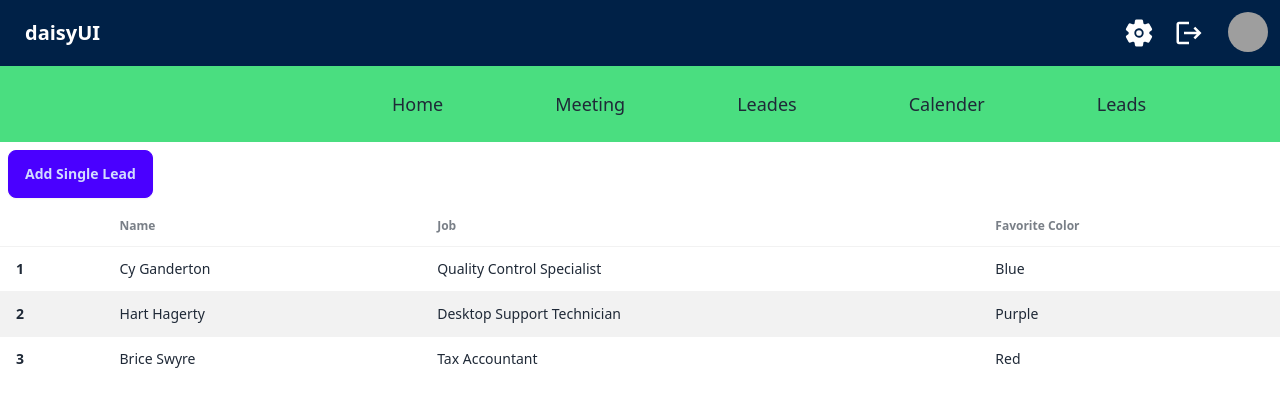
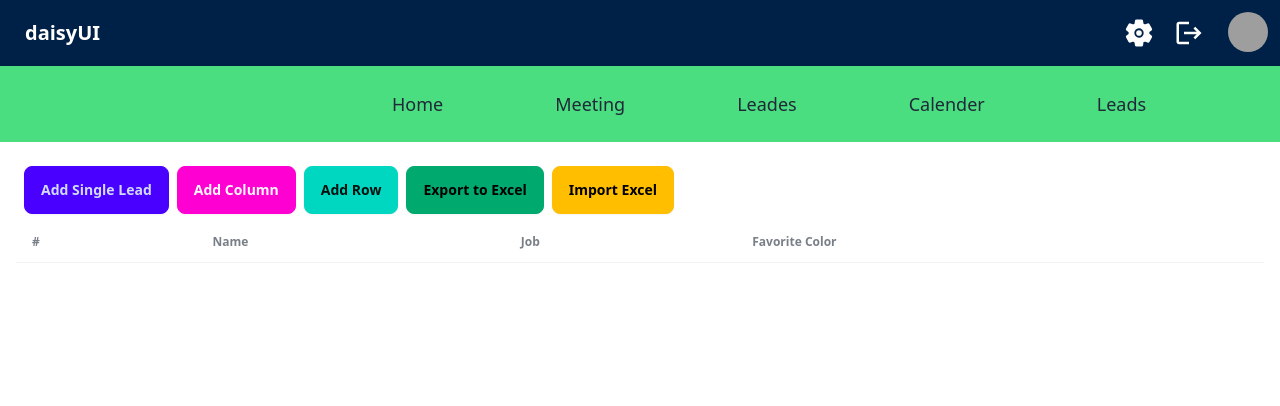
Before and after one commit to janhavibandhane/CRM-Frontend, a React (Vite) app: page /user/UserLeads in a window 1280 px wide. Shown: the top 406 px of the page. Built offline with nearby package versions, Linux system fonts and the light colour scheme; grey boxes are pictures that could not be loaded.

Commit message:
AddLeads

```diff
--- a/package.json
+++ b/package.json
@@ -14,7 +14,8 @@
     "react": "^18.3.1",
     "react-dom": "^18.3.1",
     "react-icons": "^5.2.1",
-    "react-router-dom": "^6.25.1"
+    "react-router-dom": "^6.25.1",
+    "xlsx": "^0.18.5"
   },
   "devDependencies": {
     "@types/react": "^18.3.3",
--- a/src/Component/User/UserCalendar.jsx
+++ b/src/Component/User/UserCalendar.jsx
@@ -1,111 +1,91 @@
 import React, { useState, useEffect } from "react";
-import { format, startOfMonth, endOfMonth, startOfWeek, endOfWeek, addDays, isSameDay } from "date-fns";
+import { format, startOfWeek, addDays, isSameDay } from "date-fns";
 
-const UserCalendar = () => {
-  const [currentDate, setCurrentDate] = useState(new Date());
+const App = () => {
+  const [currentWeekStart, setCurrentWeekStart] = useState(startOfWeek(new Date(), { weekStartsOn: 0 }));
+  const [notes, setNotes] = useState({});
   const [selectedDate, setSelectedDate] = useState(new Date());
-  const [notes, setNotes] = useState({});
 
-  // Load notes from local storage on initial render
+  // Load notes from localStorage on initial render
   useEffect(() => {
-    const savedNotes = localStorage.getItem("calendarNotes");
+    const savedNotes = localStorage.getItem("dailyNotes");
     if (savedNotes) {
       setNotes(JSON.parse(savedNotes));
     }
   }, []);
 
-  // Save notes to local storage whenever notes are updated
+  // Save notes to localStorage whenever notes change
   useEffect(() => {
-    localStorage.setItem("calendarNotes", JSON.stringify(notes));
+    localStorage.setItem("dailyNotes", JSON.stringify(notes));
   }, [notes]);
 
-  const monthStart = startOfMonth(currentDate);
-  const monthEnd = endOfMonth(monthStart);
-  const startDate = startOfWeek(monthStart);
-  const endDate = endOfWeek(monthEnd);
-
+  // Handle note updates for selected day
   const handleNoteChange = (e) => {
-    const newNotes = { ...notes, [selectedDate.toDateString()]: e.target.value };
-    setNotes(newNotes);
+    setNotes({ ...notes, [selectedDate.toDateString()]: e.target.value });
   };
 
-  const renderCells = () => {
-    const rows = [];
-    let days = [];
-    let day = startDate;
+  // Render days of the week
+  const renderDays = () => {
+    return Array.from({ length: 7 }, (_, index) => {
+      const day = addDays(currentWeekStart, index);
+      const isSelected = isSameDay(day, selectedDate);
 
-    while (day <= endDate) {
-      for (let i = 0; i < 7; i++) {
-        const formattedDate = format(day, "d");
-        const dayKey = day.toDateString();
-        days.push(
-          <div
-            key={day}
-            className={`border p-4 text-center cursor-pointer ${
-              isSameDay(day, selectedDate) ? "bg-blue-500 text-white" : ""
-            }`}
-            onClick={() => setSelectedDate(day)}
-          >
-            <div>{formattedDate}</div>
-            <div className="text-sm text-gray-500">
-              {notes[dayKey] && <span>📝</span>}
-            </div>
+      return (
+        <div
+          key={index}
+          className={`border p-4 rounded cursor-pointer transition duration-300 ${
+            isSelected ? "bg-blue-300 text-white" : "hover:bg-gray-100"
+          }`}
+          onClick={() => setSelectedDate(day)}
+        >
+          <div className="font-bold text-center">{format(day, "EEE, MMM d")}</div>
+          <div className="mt-2 text-sm text-gray-700">
+            {notes[day.toDateString()] ? notes[day.toDateString()] : "No notes"}
           </div>
-        );
-        day = addDays(day, 1);
-      }
-      rows.push(
-        <div key={day} className="grid grid-cols-7 gap-1">
-          {days}
         </div>
       );
-      days = [];
-    }
-    return rows;
+    });
   };
 
   return (
-    <div className="container mx-auto p-4 mt-20 shadow-lg transition duration-300 ease-in-out">
-      <div className="flex justify-between items-center mb-4">
+    <div className="container mx-auto mt-10 p-4">
+      {/* Header for Week Navigation */}
+      <div className="flex justify-between items-center mb-6">
         <button
-          className="bg-blue-200 p-2 rounded"
-          onClick={() => setCurrentDate(addDays(currentDate, -30))}
+          className="btn btn-sm btn-outline"
+          onClick={() => setCurrentWeekStart(addDays(currentWeekStart, -7))}
         >
-          Previous
+          Previous Week
         </button>
-        <h2 className="text-xl font-bold">{format(currentDate, "MMMM yyyy")}</h2>
+        <h2 className="text-xl font-bold">{format(currentWeekStart, "MMMM yyyy")}</h2>
         <button
-          className="bg-blue-200 p-2 rounded"
-          onClick={() => setCurrentDate(addDays(currentDate, 30))}
+          className="btn btn-sm btn-outline"
+          onClick={() => setCurrentWeekStart(addDays(currentWeekStart, 7))}
         >
-          Next
+          Next Week
         </button>
       </div>
 
-      {/* Weekday header, responsive for small screens */}
-      <div className="grid grid-cols-7 gap-1 text-center font-bold sm:grid-cols-7 md:grid-cols-7 lg:grid-cols-7 xl:grid-cols-7">
-        {["Sun", "Mon", "Tue", "Wed", "Thu", "Fri", "Sat"].map((day) => (
-          <div key={day} className="p-2 text-xs sm:text-base md:text-lg">
-            {day}
-          </div>
-        ))}
+      {/* Weekly View */}
+      <div className="grid grid-cols-1 sm:grid-cols-2 md:grid-cols-4 lg:grid-cols-7 gap-4">
+        {renderDays()}
       </div>
 
-      {/* Calendar grid cells */}
-      {renderCells()}
-
-      {/* Notes section */}
-      <div className="mt-4">
-        <h3 className="text-lg font-bold">Notes for {selectedDate.toDateString()}</h3>
+      {/* Notes Section */}
+      <div className="mt-6">
+        <h3 className="text-lg font-bold">
+          Notes for {selectedDate.toDateString()}
+        </h3>
         <textarea
-          className="w-full p-2 mt-2 transition duration-300 ease-in-out shadow-lg resize-none"
-          rows="3"
+          className="w-full p-3 border rounded mt-2"
+          rows="4"
           value={notes[selectedDate.toDateString()] || ""}
           onChange={handleNoteChange}
-        />
+          placeholder="Write your notes here..."
+        ></textarea>
       </div>
     </div>
   );
 };
 
-export default UserCalendar;
+export default App;
--- a/src/Component/User/UserLeads.jsx
+++ b/src/Component/User/UserLeads.jsx
@@ -1,56 +1,157 @@
-import { useState } from "react";
-import UserAddSingleLead from "./UserAddSingleLead";
+import React, { useState } from "react";
+import * as XLSX from "xlsx";
 
-function UserLeads(){
-  const[isClick,SetIsClick]=useState(false);
+function UserLeads() {
+  const [isClick, setIsClick] = useState(false);
+  const [columns, setColumns] = useState(["Name", "Job", "Favorite Color"]);
+  const [rows, setRows] = useState([]);
+  const [newLead, setNewLead] = useState({});
 
-  function AddLead(){
-    SetIsClick(true);
+  // Add new column
+  const addColumn = () => {
+    const columnName = prompt("Enter new column name:");
+    if (columnName) {
+      setColumns([...columns, columnName]);
+      setRows(rows.map((row) => ({ ...row, [columnName]: "" })));
     }
+  };
 
+  // Add new row
+  const addRow = () => {
+    const newRow = {};
+    columns.forEach((col) => (newRow[col] = ""));
+    setRows([...rows, newRow]);
+  };
 
-    return(
-        <>
-<div className="overflow-x-auto">
-  <div className="m-2" onClick={AddLead}><button className="btn btn-primary">Add Single Lead</button></div>
-  {isClick && <UserAddSingleLead />}
+  // Handle input change for adding single lead
+  const handleInputChange = (e) => {
+    const { name, value } = e.target;
+    setNewLead({ ...newLead, [name]: value });
+  };
 
+  // Add single lead
+  const addSingleLead = () => {
+    setRows([...rows, newLead]);
+    setIsClick(false);
+    setNewLead({});
+  };
+
+  // Export table data to Excel
+  const exportToExcel = () => {
+    const worksheet = XLSX.utils.json_to_sheet(rows);
+    const workbook = XLSX.utils.book_new();
+    XLSX.utils.book_append_sheet(workbook, worksheet, "Leads");
+    XLSX.writeFile(workbook, "leads.xlsx");
+  };
+
+  // Import data from Excel
+  const importFromExcel = (e) => {
+    const file = e.target.files[0];
+    if (file) {
+      const reader = new FileReader();
+      reader.onload = (event) => {
+        const data = new Uint8Array(event.target.result);
+        const workbook = XLSX.read(data, { type: "array" });
+
+        const sheetName = workbook.SheetNames[0];
+        const worksheet = workbook.Sheets[sheetName];
+        const jsonData = XLSX.utils.sheet_to_json(worksheet);
+
+        // Update rows and columns based on the imported data
+        if (jsonData.length > 0) {
+          setColumns(Object.keys(jsonData[0]));
+          setRows(jsonData);
+        }
+      };
+      reader.readAsArrayBuffer(file);
+    }
+  };
+
+  return (
+    <div className="overflow-x-auto p-4">
+      {/* Buttons */}
+      <div className="m-2 flex gap-2">
+        <button className="btn btn-primary" onClick={() => setIsClick(true)}>
+          Add Single Lead
+        </button>
+        <button className="btn btn-secondary" onClick={addColumn}>
+          Add Column
+        </button>
+        <button className="btn btn-accent" onClick={addRow}>
+          Add Row
+        </button>
+        <button className="btn btn-success" onClick={exportToExcel}>
+          Export to Excel
+        </button>
+
+        {/* Import Excel Button */}
+        <label className="btn btn-warning cursor-pointer">
+          Import Excel
+          <input
+            type="file"
+            accept=".xlsx, .xls"
+            onChange={importFromExcel}
+            className="hidden"
+          />
+        </label>
+      </div>
+
+      {/* Add Single Lead Form */}
+      {isClick && (
+        <div className="border p-4 mb-4 rounded-lg">
+          <h3 className="font-bold mb-2">Add New Lead</h3>
+          {columns.map((col, index) => (
+            <div key={index} className="mb-2">
+              <label className="block font-medium">{col}:</label>
+              <input
+                type="text"
+                name={col}
+                value={newLead[col] || ""}
+                onChange={handleInputChange}
+                className="input input-bordered w-full"
+              />
+            </div>
+          ))}
+          <button className="btn btn-primary mt-2" onClick={addSingleLead}>
+            Save Lead
+          </button>
+        </div>
+      )}
+
+      {/* Dynamic Table */}
       <table className="table table-zebra">
-    {/* head */}
         <thead>
           <tr>
-        <th></th>
-        <th>Name</th>
-        <th>Job</th>
-        <th>Favorite Color</th>
+            <th>#</th>
+            {columns.map((col, index) => (
+              <th key={index}>{col}</th>
+            ))}
           </tr>
         </thead>
         <tbody>
-      {/* row 1 */}
-      <tr>
-        <th>1</th>
-        <td>Cy Ganderton</td>
-        <td>Quality Control Specialist</td>
-        <td>Blue</td>
+          {rows.map((row, rowIndex) => (
+            <tr key={rowIndex}>
+              <th>{rowIndex + 1}</th>
+              {columns.map((col, colIndex) => (
+                <td key={colIndex}>
+                  <input
+                    type="text"
+                    value={row[col] || ""}
+                    onChange={(e) => {
+                      const updatedRows = [...rows];
+                      updatedRows[rowIndex][col] = e.target.value;
+                      setRows(updatedRows);
+                    }}
+                    className="input input-sm input-bordered w-full"
+                  />
+                </td>
+              ))}
             </tr>
-      {/* row 2 */}
-      <tr>
-        <th>2</th>
-        <td>Hart Hagerty</td>
-        <td>Desktop Support Technician</td>
-        <td>Purple</td>
-      </tr>
-      {/* row 3 */}
-      <tr>
-        <th>3</th>
-        <td>Brice Swyre</td>
-        <td>Tax Accountant</td>
-        <td>Red</td>
-      </tr>
+          ))}
         </tbody>
       </table>
     </div>
-        </>
-    )
+  );
 }
+
 export default UserLeads;
```
Also changed, not shown: 1 other file (tests, documents, lock files or other folders). Lines whose indentation alone changed are shown as unchanged.
